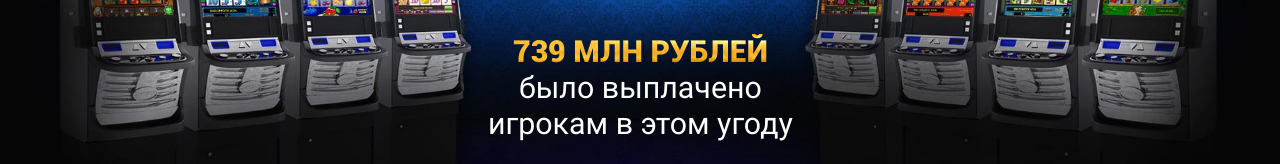
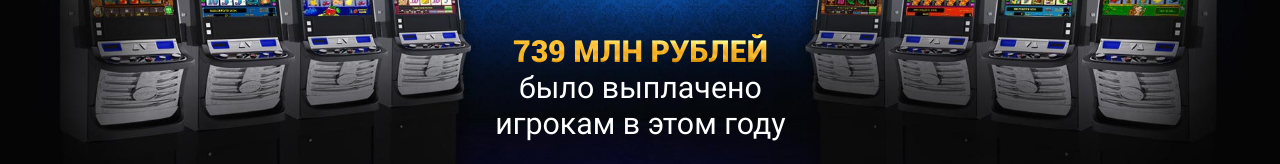
Before and after one commit to jhnmeelr/layout-maker, a website built with webpack: page client/index.html in a window 1280 px wide. Shown: the part 268-432 px from the top of the page. Built offline with nearby package versions, Linux system fonts and the light colour scheme; files whose address does not match are found by name.

Commit message:
Some typo fixes

```diff
--- a/client/index.html
+++ b/client/index.html
@@ -40,7 +40,7 @@
                     <br>
                     <span>
                         было выплачено<br>
-                        игрокам в этом угоду
+                        игрокам в этом году
                     </span>
                 </div>
                 <div class="item">
```
Also changed, not shown: dist/index.html.
